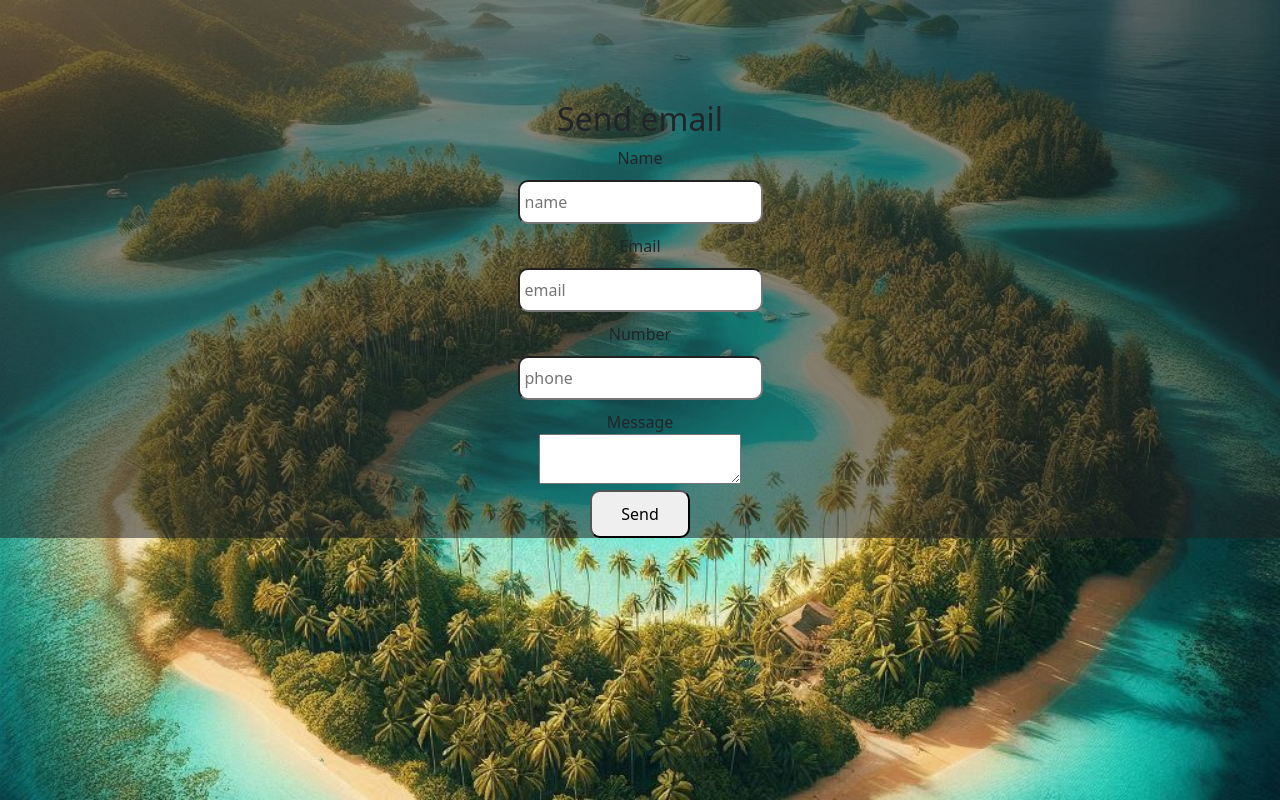
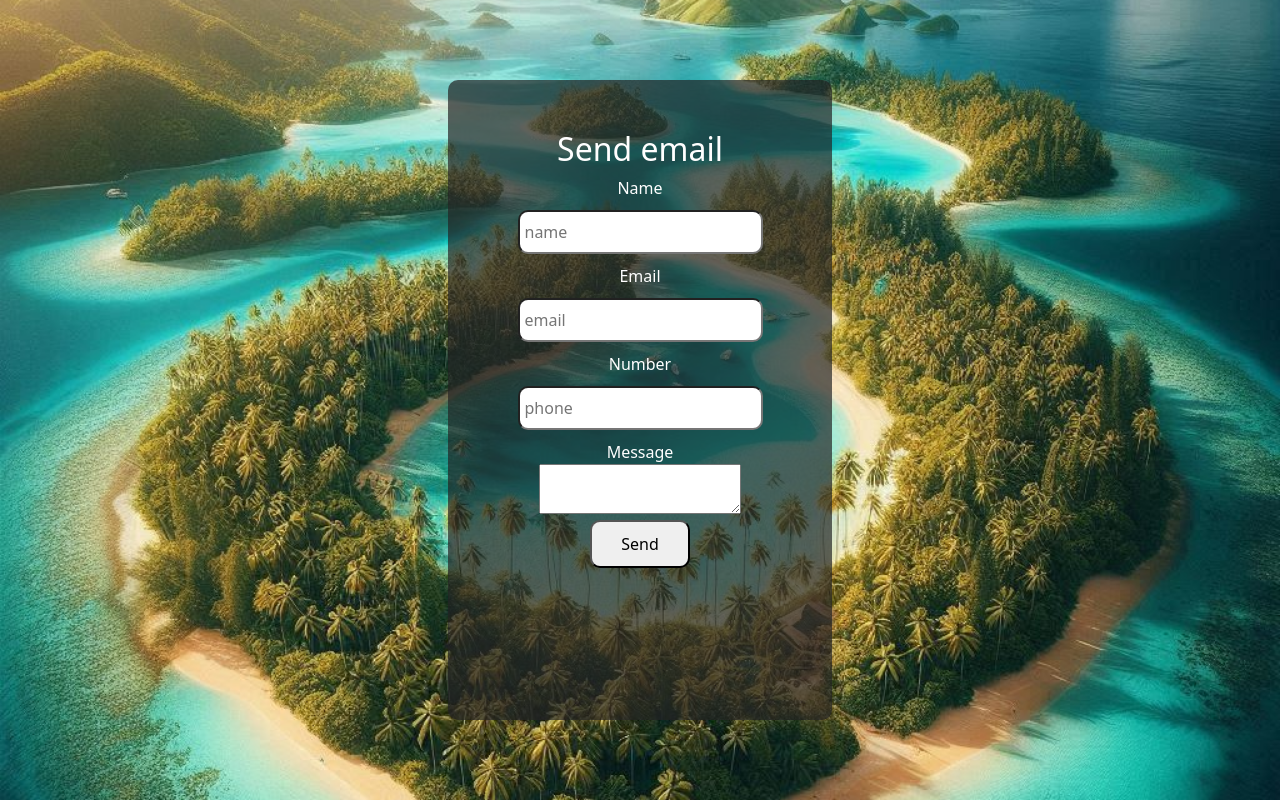
Before and after one commit to marcinoles87/vp2024, a React (Create React App) app: page /formcontact in a window 1280 px wide. Built offline with nearby package versions, Linux system fonts and the light colour scheme.

Commit message:
add section

```diff
--- a/src/App.css
+++ b/src/App.css
@@ -543,21 +543,30 @@
 }
 
 .form{
+  display: flex;
+  justify-content: center;
   background-image: url('./img/form.jpeg');
   background-position: center;
   background-repeat: no-repeat;
   background-size: cover;
   height: 100vh;
+  color: white;
 }
 
 .form-container{
+  width: 30%;
+  height: 80%;
+  position: absolute;
+  top: 50%;
+  left: 50%;
+  transform: translate(-50%,-50%);
   display: flex;
   flex-direction: column;
-  justify-content: center;
   align-items: center;
   text-align: center;
-  background-color: #23232388;
-  padding-top: 100px;
+  background-color: #232323b1;
+  padding-top: 50px;
+  border-radius: 10px;
 
 
 }
--- a/src/pages/FormContact.js
+++ b/src/pages/FormContact.js
@@ -5,6 +5,7 @@ function FormContact() {
     <div className='form'>
 
         <div className='form-container'>
+            <div className='blured'></div>
             <h2>Send email</h2>
             <label>
                 <p>Name</p>
```
